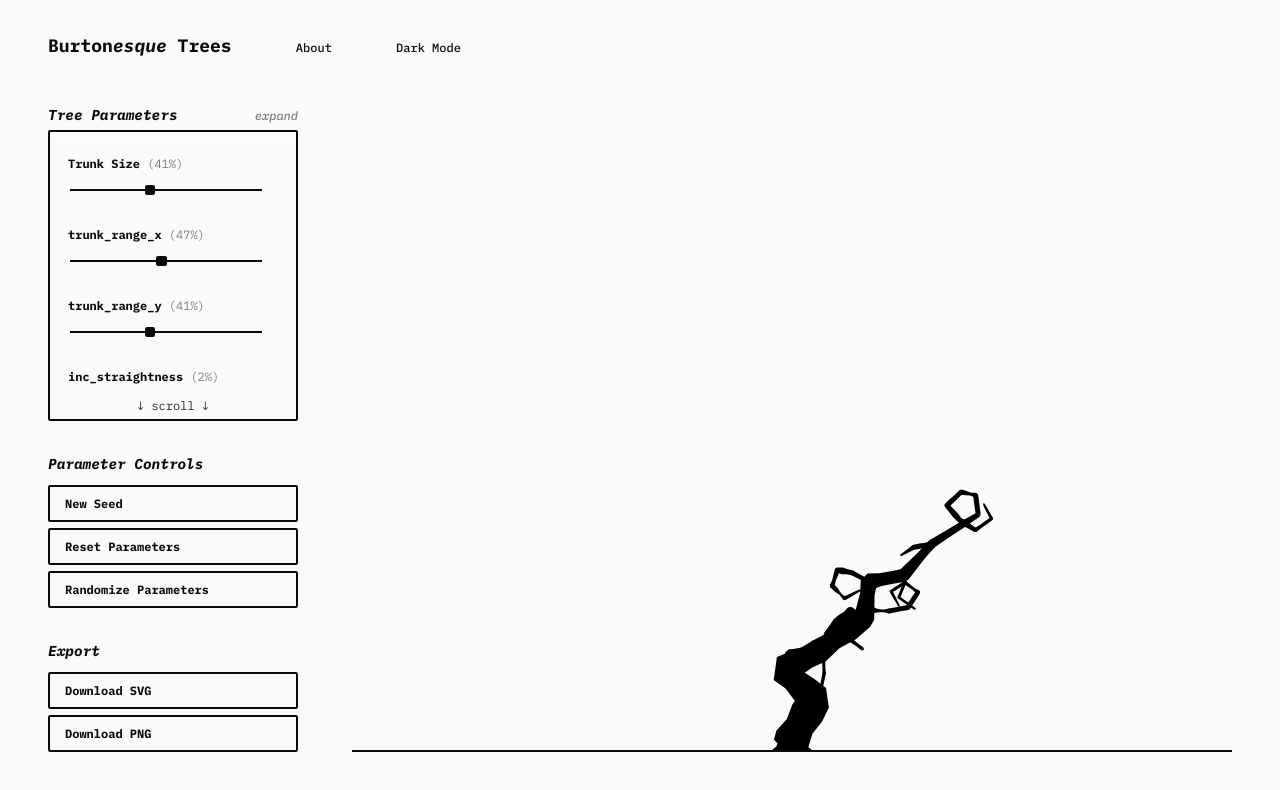
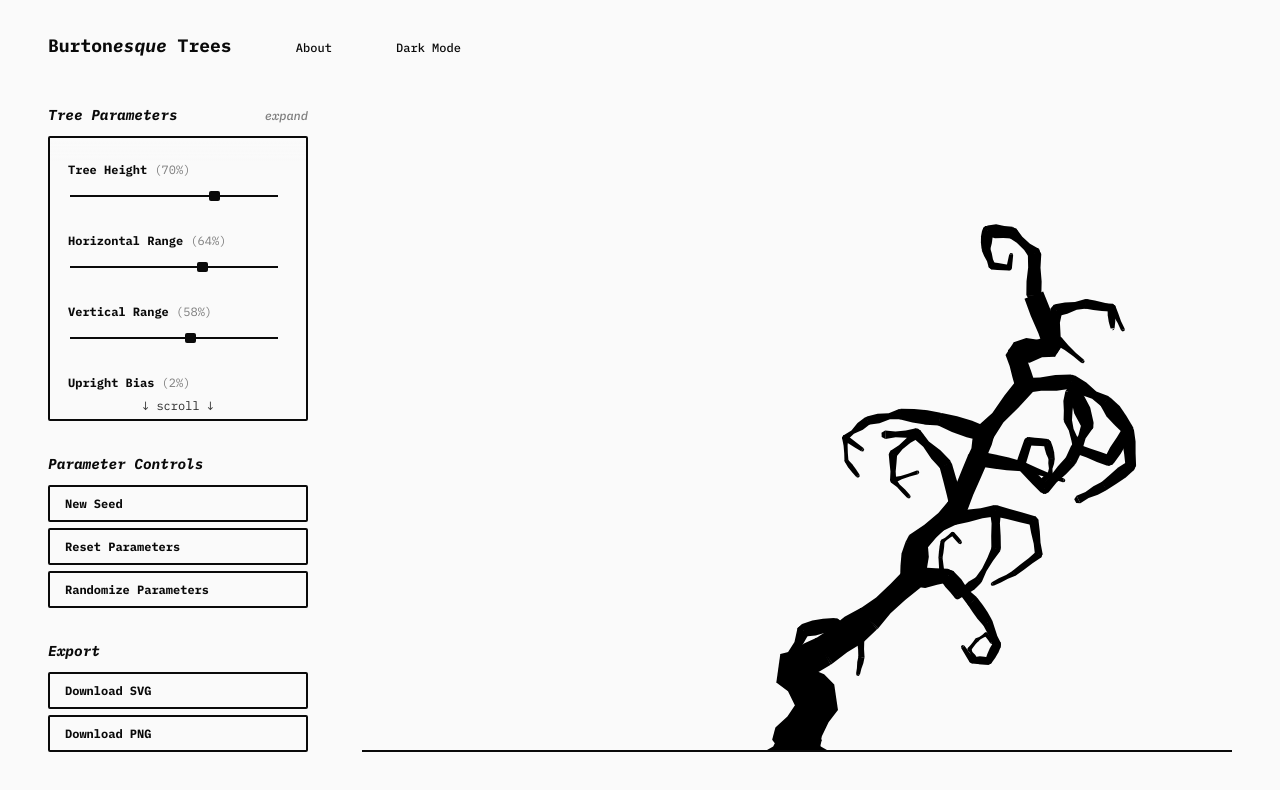
Before and after one commit to andrre-ls/burtonesque-trees, a Svelte app: page / in a window 1280 px wide. Shown: the top 790 px of the page. Built offline with nearby package versions, Linux system fonts and the light colour scheme.

Commit message:
Finished parameter UI dictionary. Fixed how each branch edge length is calculated.

```diff
--- a/src/burtonesque-trees/genomeStructure.js
+++ b/src/burtonesque-trees/genomeStructure.js
@@ -1,123 +1,68 @@
 export default {
-	// trunk recursion depth -- number of trunk sections
-	trunk_size: {
-		default: 10,
-		max: 20,
-		min: 3,
-		step: 1,
-	},
-	// how far horizontally each new trunk section can move
-	trunk_range_x: {
-		default: 50,
-		max: 100,
-		min: 5,
-		step: 5,
-	},
-	// how far vertically each new trunk section can move
-	trunk_range_y: {
-		default: 50,
-		max: 100,
-		min: 15,
-		step: 5,
-	},
-
-	// how straight (aka point up) the trunk will. Incrementing this value will progressively straighten the tree from base to top
+	// trunk recursion depth. Number of trunk nodes.
+	trunk_size: { default: 15, max: 20, min: 3, step: 1 },
+	// *
+	// how far horizontally from the last node each new trunk node can be randomly placed
+	trunk_range_x: { default: 50, max: 75, min: 5, step: 5 },
+	// *
+	// how far vertically from the last node each new trunk node can be randomly placed
+	trunk_range_y: { default: 50, max: 75, min: 15, step: 5 },
+	// *
+	// how straight (upright) the trunk is forced to be. This values incrementally straightens the tree from base to top.
 	inc_straightness: { default: 2, min: 1, max: 50, step: 1 },
-
+	// *
 	// trunk thickness at base
-	base_thickness: { default: 40, max: 75, min: 5, step: 5 },
-
+	base_thickness: { default: 60, max: 75, min: 5, step: 5 },
+	// *
 	// trunk thickness at top
-	top_thickness: {
-		default: 5,
-		max: 50,
-		min: 5,
-		step: 5,
-	},
-	// how the trunk goes from base_thickness to top_thickness
-	// 0: linear growth
-	trunk_exponetial_growth: {
-		default: 1,
-		max: 10,
-		min: 1,
-		step: 1,
-	},
+	top_thickness: { default: 20, max: 50, min: 5, step: 5 },
+	// *
+	// how the trunk goes from base_thickness to top_thickness. 0 = linear growth
+	trunk_exponetial_growth: { default: 4, max: 10, min: 1, step: 1 },
+	// *
 	// number of noise offsets in each edge of the trunk
-	trunk_roughness: {
-		default: 3,
-		max: 15,
-		min: 1,
-		step: 1,
-	},
+	trunk_roughness: { default: 3, max: 15, min: 1, step: 1 },
+	// *
 	// probability of sprouting a branch at each body node
-	branch_prob: { default: 0.95, max: 0.95, min: 0, step: 0.0025 },
-
+	branch_prob: { default: 0.8, max: 0.99, min: 0, step: 0.0025 },
+	// *
 	// how biased the branch sprout probability it toward the top of the tree
 	// 0: sprout probability is independent form the height of the tree
 	// 1: sprout probability is higher at the top of the tree
-	depth_branch_bias: { default: 0.5, max: 1, min: 0, step: 0.05 },
-
+	depth_branch_bias: { default: 0.3, max: 1, min: 0, step: 0.005 },
+	// *
 	// branch recursion depth -- number of sections per branch
-	max_branch_depth: { default: 10, max: 10, min: 1, step: 1 },
+	max_branch_depth: { default: 10, max: 15, min: 1, step: 1 },
+	// *
+	// probability of the branch stopping before reaching the max_branch_depth
+	stop_branch_prob: { default: 0.3, max: 0.5, min: 0, step: 0.05 },
+	// *
 	// bias towards branches sprouting in the left or right side of the tree
 	// 0: all branches on left side
 	// 1: all branches on right side
-	left_right_bias: {
-		default: 0.5,
-		max: 1,
-		min: 0,
-		step: 0.05,
-	},
-	// probability of the branch stopping before reaching the max_branch_depth
-	stop_branch_prob: {
-		default: 0.2,
-		max: 0.9,
-		min: 0,
-		step: 0.05,
-	},
-
+	left_right_bias: { default: 0.5, max: 1, min: 0, step: 0.05 },
+	// *
 	// probability of branch forking into two
 	fork_prob: { default: 0.1, max: 0.5, min: 0, step: 0.05 },
-
+	// *
+	// length of each branch node
+	branch_range: { default: 50, max: 75, min: 10, step: 5 },
+	// *
 	// how much each new branch section will decrease by in length
-	branch_short_factor: {
-		default: 0.3,
-		max: 0.95,
-		min: 0,
-		step: 0.05,
-	},
+	branch_short_factor: { default: 0.3, max: 0.95, min: 0, step: 0.05 },
+	// *
+	// how much the angle can vary from PI (i.e. horizontal)
+	branch_angle_range: { default: 1, max: 1, min: 0, step: 0.0025 },
+	// *
 	// how much each branch will lean toward spiraling
 	spiral_amount: { default: 0.5, max: 1, min: 0, step: 0.05 },
-
-	// length of each branch node
-	branch_range: { default: 20, max: 75, min: 10, step: 5 },
-
-	// how much the angle can vary from PI (i.e. horizontal)
-	branch_angle_range: {
-		default: 1,
-		max: 1,
-		min: 0,
-		step: Math.PI / 48,
-	},
+	// *
 	// branch thickness at body
-	branch_start_thickness: {
-		default: 10,
-		max: 20,
-		min: 5,
-		step: 1,
-	},
+	branch_start_thickness: { default: 15, max: 30, min: 5, step: 1 },
+	// *
 	// branch thickness at end
-	branch_end_thickness: {
-		default: 2,
-		max: 5,
-		min: 1,
-		step: 1,
-	},
+	branch_end_thickness: { default: 4, max: 10, min: 1, step: 1 },
+	// *
 	// number of noise offsets in each edge of each branch section
-	branch_roughness: {
-		default: 3,
-		max: 15,
-		min: 1,
-		step: 1,
-	},
+	branch_roughness: { default: 3, max: 15, min: 1, step: 1 },
 };
--- a/src/burtonesque-trees/index.js
+++ b/src/burtonesque-trees/index.js
@@ -58,7 +58,7 @@ class BurtonesqueTree {
 	}
 
 	// recursively build branch
-	buildBranch(trunk, branches, parentIndex, _trunkSide = null, lastAngle = null) {
+	buildBranch(trunk, branches, parentIndex, _trunkSide = null, lastAngle = null, lastLength = null) {
 		if (branches.nodes[parentIndex] !== undefined && branches.nodes[parentIndex].d >= this.genome.max_branch_depth) return;
 
 		// side of tree the branch is on (left: < 0.5, right: > 0.5);
@@ -72,11 +72,13 @@ class BurtonesqueTree {
 				d: 0,
 				oldest: 0,
 				creator: branches.nodes.length,
+				trunk_creator: parentIndex,
 			});
 			parentIndex = branches.nodes.length - 1;
 		}
 
-		const branchLength = this.genome.branch_range - _p5.random() * this.genome.branch_short_factor * this.genome.branch_range;
+		lastLength = lastLength ?? this.genome.branch_range;
+		const branchLength = _p5.random() * this.genome.branch_short_factor * lastLength + lastLength * (1 - this.genome.branch_short_factor);
 
 		// branch Angle
 		let branchAngle = 0;
@@ -99,6 +101,7 @@ class BurtonesqueTree {
 			d: branches.nodes[parentIndex].d + 1,
 			creator: branches.nodes[parentIndex].creator,
 			oldest: branches.nodes[parentIndex].d + 1,
+			trunk_creator: branches.nodes[parentIndex].trunk_creator,
 		};
 		const newBranchIndex = branches.nodes.length;
 
@@ -120,17 +123,17 @@ class BurtonesqueTree {
 		if (_p5.random() < this.genome.fork_prob) {
 			// up
 			const upAngleOffset = _p5.random(this.genome.branch_angle_range) * (Math.PI / 7);
-			this.buildBranch(trunk, branches, newBranchIndex, trunkSide, branchAngle + upAngleOffset);
+			this.buildBranch(trunk, branches, newBranchIndex, trunkSide, branchAngle + upAngleOffset, branchLength);
 
 			// down
 			const downAngleOffset = -_p5.random(this.genome.branch_angle_range) * (Math.PI / 7);
-			this.buildBranch(trunk, branches, newBranchIndex, trunkSide, branchAngle + downAngleOffset);
+			this.buildBranch(trunk, branches, newBranchIndex, trunkSide, branchAngle + downAngleOffset, branchLength);
 
 			// OH DAMNNN, triple fork!!!!
-			if (_p5.random() < this.genome.fork_porb / 10) this.buildBranch(trunk, branches, newBranchIndex, trunkSide, branchAngle);
+			if (_p5.random() < this.genome.fork_porb / 10) this.buildBranch(trunk, branches, newBranchIndex, trunkSide, branchAngle, branchLength);
 		} else {
 			// no fork
-			this.buildBranch(trunk, branches, newBranchIndex, trunkSide, branchAngle);
+			this.buildBranch(trunk, branches, newBranchIndex, trunkSide, branchAngle, branchLength);
 		}
 	}
 
@@ -165,7 +168,7 @@ class BurtonesqueTree {
 	// render trunk polygons
 	renderTrunk(layer, start, end, startThickness, endThickness) {
 		const resolution = this.genome.trunk_roughness;
-		const roughnessNoiseInc = _p5.random(0.0025, 0.06);
+		const roughnessNoiseInc = _p5.random(0.0025, 0.08);
 		const roughnessStrength = (_p5.random(endThickness, startThickness) * 2) / 3;
 
 		let angle = Math.atan((end.y - start.y) / (end.x - start.x)) + Math.PI / 2;
@@ -211,11 +214,13 @@ class BurtonesqueTree {
 	}
 
 	// render branch polygons
-	renderBranch(layer, start, end, startThickness, endThickness, strength = 12, roughness = 0.05) {
+	renderBranch(layer, start, end, startThickness, endThickness) {
 		const resolution = this.genome.branch_roughness;
+		const roughnessNoiseInc = _p5.random(0.0025, 0.08);
+		const roughnessStrength = _p5.random(endThickness, startThickness);
 
 		// also don't remember what this is
-		const nStrength = _p5.map(endThickness, this.genome.branch_start_thickness, this.genome.branch_end_thickness, strength, strength / 5);
+		// const nStrength = _p5.map(endThickness, this.genome.branch_start_thickness, this.genome.branch_end_thickness, strength, strength / 5);
 
 		let angle = Math.atan((end.y - start.y) / (end.x - start.x)) + Math.PI / 2;
 		let inverter = 1;
@@ -229,7 +234,7 @@ class BurtonesqueTree {
 			}
 			//(a, b) = (x1 + k * (x2 - x1), y1 + k * (y2 - y1))
 			const point = { x: start.x + k * (end.x - start.x), y: start.y + k * (end.y - start.y) };
-			let offset = (_p5.noise(point.x * roughness, point.y * roughness) - 0.5) * 2 * nStrength * _p5.map(-(Math.pow(k, 2) - k), 0, 0.25, 0, 1);
+			let offset = (_p5.noise(point.x * roughnessNoiseInc, point.y * roughnessNoiseInc) - 0.5) * 2 * roughnessStrength * _p5.map(-(Math.pow(k, 2) - k), 0, 0.25, 0, 1);
 			if (offset > endThickness / 2 || offset < -endThickness / 2) offset = 0;
 			let thickness = startThickness + k * (endThickness - startThickness) + offset;
 
@@ -279,7 +284,7 @@ class BurtonesqueTree {
 			const [parent, child] = [branches.nodes[branchEdge.parent], branches.nodes[branchEdge.child]];
 			const creator = branches.nodes[parent.creator];
 
-			const trunkCreatorThickness = trunkThicknesses[parent.creator] ?? this.genome.top_thickness;
+			const trunkCreatorThickness = trunkThicknesses[parent.trunk_creator] ?? this.genome.top_thickness;
 			const startT = Math.min(trunkCreatorThickness, Math.max(this.genome.branch_end_thickness, _p5.map(parent.d, 0, creator.oldest, this.genome.branch_start_thickness, this.genome.branch_end_thickness)));
 			const endT = Math.min(trunkCreatorThickness, Math.max(this.genome.branch_end_thickness, _p5.map(child.d, 0, creator.oldest, this.genome.branch_start_thickness, this.genome.branch_end_thickness)));
 
--- a/src/components/TreeControls.svelte
+++ b/src/components/TreeControls.svelte
@@ -31,7 +31,16 @@
 	const handleRandomizeParamters = () => {};
 
 	const handleDownloadSvg = () => tree.exportSvg();
-	const handleDownloadPng = () => tree.exportPng();
+
+	let downloadingPng = false;
+	const handleDownloadPng = async () => {
+		downloadingPng = true;
+		// returns a promise
+		await tree.exportPng();
+		downloadingPng = false;
+
+		// I'm doing this to avoid multiple clicks before the promise is resolved.
+	};
 </script>
 
 <div bind:this={controlsContainer} id="controls-container">
@@ -52,7 +61,7 @@
 		<section>
 			<h3>Export</h3>
 			<button class="def-bttn" on:click={handleDownloadSvg}>Download SVG</button>
-			<button class="def-bttn" on:click={handleDownloadPng}>Download PNG</button>
+			<button class="def-bttn" on:click={handleDownloadPng} disabled={downloadingPng}>Download PNG</button>
 		</section>
 	</div>
 </div>
@@ -89,8 +98,8 @@
 
 	.title-plus-button {
 		display: flex;
-		align-items: baseline;
 		justify-content: space-between;
+				align-items: baseline;
 	}
 
 	.title-plus-button > span {
--- a/src/components/TreeParameters.svelte
+++ b/src/components/TreeParameters.svelte
@@ -68,6 +68,7 @@
 		overflow-y: scroll;
 		border: var(--stroke-size) solid var(--clr-main);
 		border-radius: var(--stroke-size);
+		margin-top: 0.5rem;
 	}
 
 	#all-params-cont {
@@ -79,7 +80,7 @@
 	.param-cont {
 		margin-top: 2.25rem;
 		position: relative;
-		width: calc(100% - 1.5rem);
+		width: calc(100% - 1rem);
 	}
 
 	.param-cont:first-child {
@@ -91,6 +92,7 @@
 		font-weight: 700;
 		margin: 0;
 		color: var(--clr-main);
+		white-space: nowrap;
 	}
 
 	h4 > span {
--- a/src/global.css
+++ b/src/global.css
@@ -1,9 +1,7 @@
 @import url('https://fonts.googleapis.com/css2?family=IBM+Plex+Mono:ital,wght@0,100;0,200;0,300;0,400;0,500;0,600;0,700;1,100;1,200;1,300;1,400;1,500;1,600;1,700&display=swap');
-
 
 /* TODO: only import font weight used */
 /* TODO: Widescreen limit */
-
 
 :root {
 	/* Color  */
@@ -29,10 +27,10 @@
 
 	/* Layout */
 	--page-margin: 4rem;
-	--side-bar-width: 250px;
+	--side-bar-width: 260px;
 
 	/* side bar options */
-	--side-bar-collapsed: 250px;
+	--side-bar-collapsed: 260px;
 	--side-bar-expanded-parameters: 300px;
 	--side-bar-expanded-buttons: 200px;
 
--- a/src/ui-utils/dictionary.js
+++ b/src/ui-utils/dictionary.js
@@ -1,3 +1,23 @@
 export const genomeDictionary = {
-	trunk_size: 'Trunk Size',
+	trunk_size: 'Tree Height',
+	trunk_range_x: 'Horizontal Range',
+	trunk_range_y: 'Vertical Range',
+	inc_straightness: 'Upright Bias ',
+	base_thickness: 'Base Thickness',
+	top_thickness: 'Top Thickness',
+	trunk_exponetial_growth: 'Exponential Thickness',
+	trunk_roughness: 'Trunk Roughness',
+	branch_prob: 'Branch Probability',
+	depth_branch_bias: 'Branch Height Bias',
+	stop_branch_prob: 'Branch Size Variation',
+	max_branch_depth: 'Branch Size',
+	left_right_bias: 'Branch Left-Right Bias',
+	fork_prob: 'Branch Fork Probability',
+	branch_range: 'Branch Length',
+	branch_short_factor: 'Branch Length Decrease',
+	branch_angle_range: 'Branch Angle Range',
+	spiral_amount: 'Branch Spiral Amount',
+	branch_start_thickness: 'Branch Start Thickness',
+	branch_end_thickness: 'Branch End Thickness',
+	branch_roughness: 'Branch Roughness'
 };
--- a/src/ui-utils/uiLayout.js
+++ b/src/ui-utils/uiLayout.js
@@ -1,6 +1,4 @@
 export const expand = (parent, parameters, buttons) => {
-	console.log('expand');
-
     // change side bar width values
 	document.documentElement.style.setProperty('--side-bar-width', getComputedStyle(document.body).getPropertyValue('--side-bar-expanded-parameters'));
     buttons.style.width = 'var(--side-bar-expanded-buttons)';
@@ -13,8 +11,6 @@ export const expand = (parent, parameters, buttons) => {
 };
 
 export const collapse = (parent, parameters, buttons) => {
-	console.log('collpase');
-
 	// change side bar width values
 	document.documentElement.style.setProperty('--side-bar-width', getComputedStyle(document.body).getPropertyValue('--side-bar-collapsed'));
 
```
Also changed, not shown: src/ui-utils/colourMode.js (+7 -0 lines).
